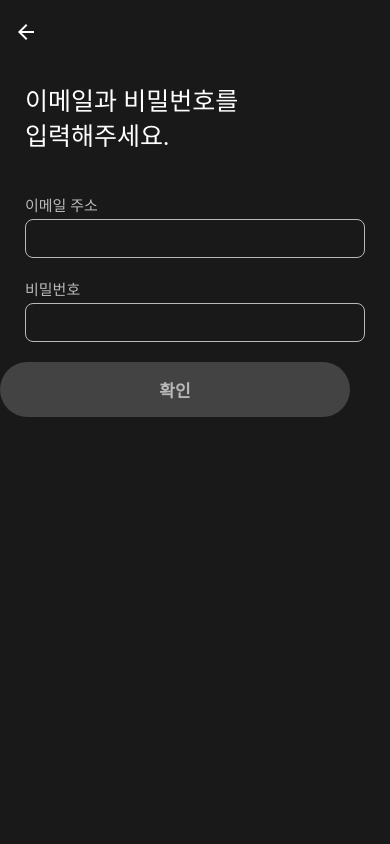
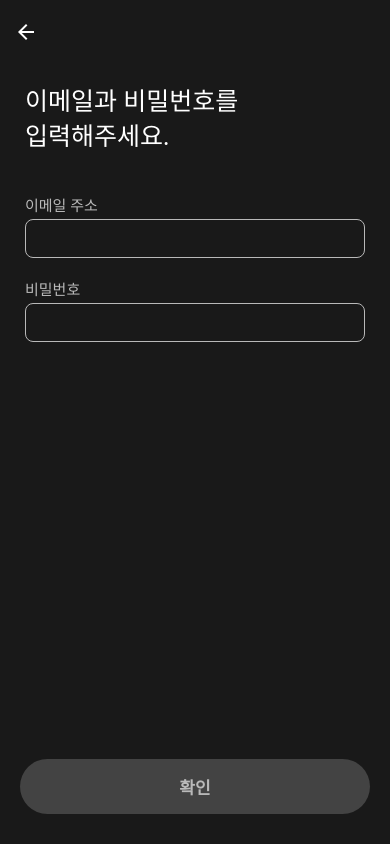
Before and after one commit to teamOpener/OpenOff-Client, a React Native app: screen / in a window 390 px wide. Both pictures are taken after a click on the button "회원가입". Built offline with nearby package versions, Linux system fonts and the light colour scheme; what react-native-calendars, react-native-permissions would draw is missing.

Commit message:
🫧 refactor: 스크린 커버 코드 개선

```diff
--- a/src/components/authorize/buttons/AuthorizeFlowButton/AuthorizeFlowButton.style.ts
+++ b/src/components/authorize/buttons/AuthorizeFlowButton/AuthorizeFlowButton.style.ts
@@ -1,20 +1,14 @@
-import { Dimensions, Platform, StyleSheet } from 'react-native';
+import { Dimensions, StyleSheet } from 'react-native';
+import { colors } from 'styles/theme';
 
 const authorizeFlowButtonStyles = StyleSheet.create({
   absolutePosition: {
+    backgroundColor: colors.background,
     marginBottom: 30,
-    ...Platform.select({
-      ios: {
-        marginLeft: 20,
-      },
-      android: {
-        position: 'absolute',
-        bottom: 5,
-        right: 20,
-      },
-    }),
+    marginLeft: 20,
   },
   container: {
+    marginTop: 16,
     width: Dimensions.get('window').width - 40,
     height: 55,
     borderRadius: 27.5,
--- a/src/components/authorize/covers/ScreenCover/ScreenCover.tsx
+++ b/src/components/authorize/covers/ScreenCover/ScreenCover.tsx
@@ -6,7 +6,6 @@ import {
   NativeModules,
   Platform,
   ScrollView,
-  View,
 } from 'react-native';
 import screenCoverStyles from './ScreenCover.style';
 
@@ -37,21 +36,14 @@ const ScreenCover = ({
   });
   return (
     <KeyboardAvoidingView
-      behavior="padding"
+      behavior={Platform.OS === 'ios' ? 'padding' : undefined}
       keyboardVerticalOffset={statusBarHeight + 40}
       style={screenCoverStyles.container}
     >
-      {Platform.OS === 'ios' ? (
-        <ScrollView style={screenCoverStyles.scrollContainer}>
-          <AuthorizeFlowTitle titleElements={titleElements} />
-          {children}
-        </ScrollView>
-      ) : (
-        <View style={screenCoverStyles.scrollContainer}>
-          <AuthorizeFlowTitle titleElements={titleElements} />
-          {children}
-        </View>
-      )}
+      <ScrollView style={screenCoverStyles.scrollContainer}>
+        <AuthorizeFlowTitle titleElements={titleElements} />
+        {children}
+      </ScrollView>
       <AuthorizeFlowButton
         handlePress={authorizeButton.handlePress}
         label={authorizeButton.label}
```
